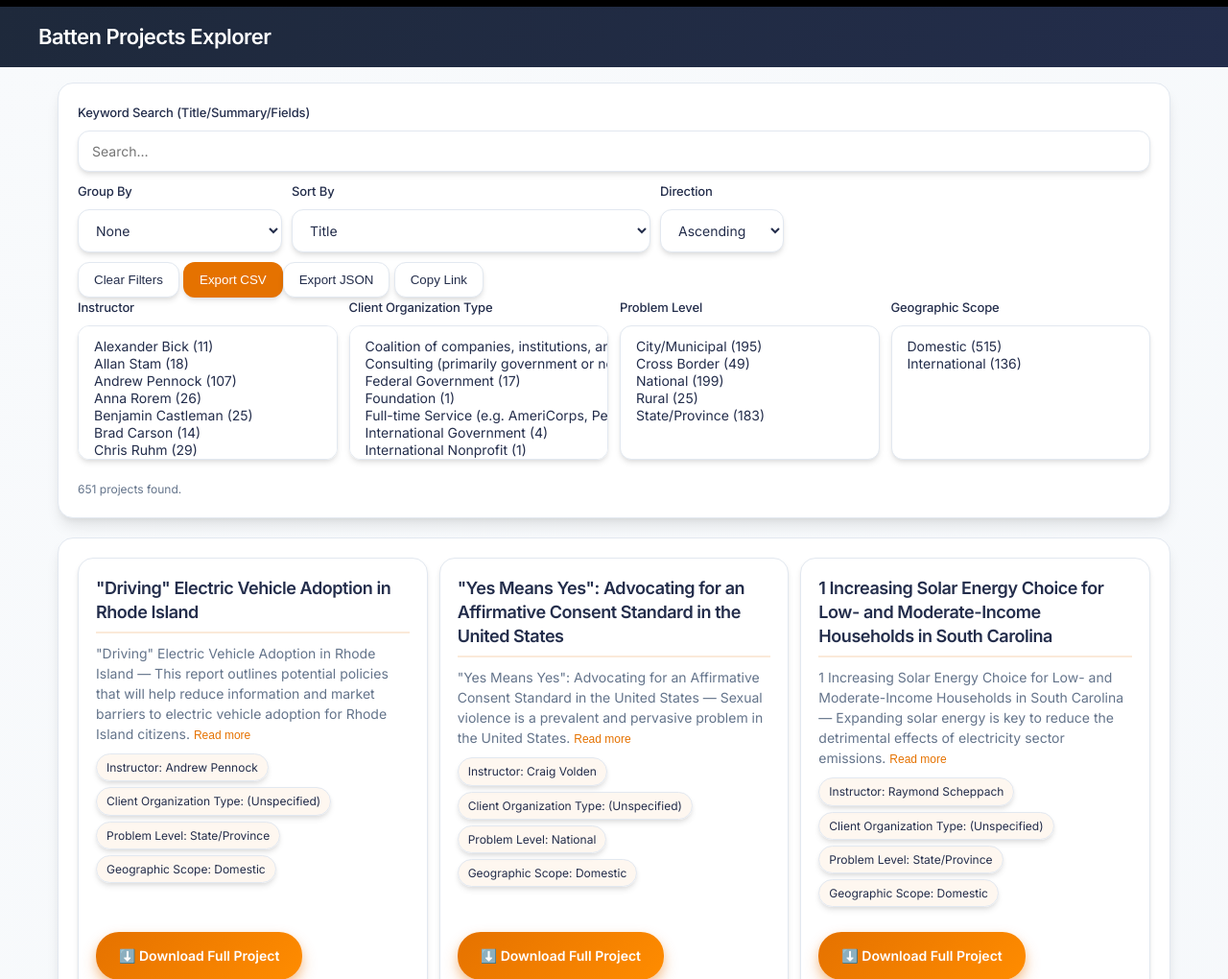
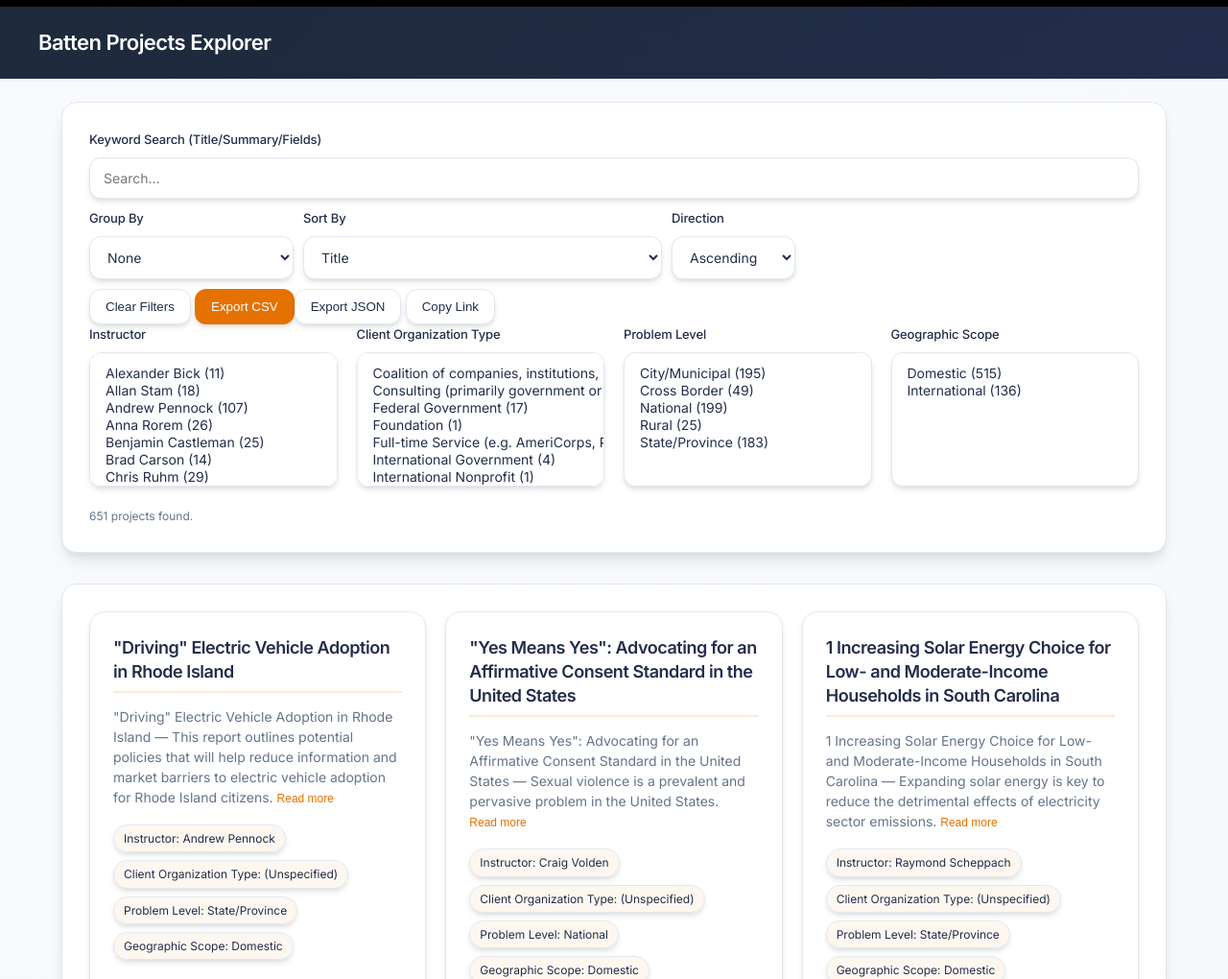
Before and after one commit to behartless67-a11y/APPExplorer, a website: page app.html in a window 1280 px wide. Shown: the part 80-1100 px from the top of the page at 96% size. Drawn offline with Linux system fonts and the light colour scheme.

Commit message:
Improve visual hierarchy with generous spacing throughout

```diff
--- a/app.html
+++ b/app.html
@@ -25,12 +25,12 @@
     }
     * { box-sizing: border-box; }
     body { margin:0; font-family: 'Inter', -apple-system, BlinkMacSystemFont, 'Segoe UI', Roboto, sans-serif; background:var(--brand-bg); color:var(--brand-text); font-size: 15px; line-height: 1.6; font-weight: 400;}
-    header { padding:14px 20px; background:var(--brand-header-bg); color:var(--brand-header-text);}
-    .nav { display:flex; align-items:center; gap:14px; max-width:1200px; margin:0 auto; }
+    header { padding:20px 24px; background:var(--brand-header-bg); color:var(--brand-header-text);}
+    .nav { display:flex; align-items:center; gap:20px; max-width:1200px; margin:0 auto; }
     .title { font-weight:600; font-size:22px; letter-spacing:-0.025em; }
-    .container { padding:16px 20px; max-width:1200px; margin:0 auto; }
-    .panel { background:var(--brand-card); border:1px solid var(--brand-border); border-radius:var(--radius); padding:20px; margin-bottom:20px; box-shadow:var(--shadow-lg); transition: transform 0.2s ease, box-shadow 0.2s ease;}
-    .filters { display:grid; gap:12px; grid-template-columns:repeat(auto-fill,minmax(240px,1fr)); }
+    .container { padding:24px 24px; max-width:1200px; margin:0 auto; }
+    .panel { background:var(--brand-card); border:1px solid var(--brand-border); border-radius:var(--radius); padding:28px; margin-bottom:32px; box-shadow:var(--shadow-lg); transition: transform 0.2s ease, box-shadow 0.2s ease;}
+    .filters { display:grid; gap:20px; grid-template-columns:repeat(auto-fill,minmax(240px,1fr)); }
     label { display:block; font-size:13px; font-weight:500; color:var(--brand-text); margin-bottom:8px; letter-spacing:-0.01em; }
     select, input[type="text"] { width:100%; padding:12px 14px; border:1px solid var(--brand-border); border-radius:12px; background:var(--brand-card); color:var(--brand-text); box-shadow:var(--shadow); transition: all 0.2s ease; font-family: inherit; font-size: 14px; font-weight: 400;}
     select:focus, input[type="text"]:focus { outline: 2px solid var(--brand-accent); outline-offset: 1px; }
@@ -38,13 +38,13 @@
     .pills { display:flex; gap:8px; flex-wrap:wrap; margin-top:8px; }
     .pill { display:inline-flex; align-items:center; gap:6px; padding:4px 10px; border-radius:999px; border:1.5px solid var(--brand-accent); background: rgba(229,114,0,0.08); font-size:12px; }
     .pill button { border:none; background:transparent; cursor:pointer; font-size:14px; line-height:1; color:var(--brand-accent); }
-    .grid { display:grid; gap:12px; grid-template-columns:repeat(auto-fill,minmax(320px,1fr)); }
-    .card { background:var(--brand-card); border:1px solid var(--brand-border); border-radius:var(--radius); padding:18px; display:flex; flex-direction:column; gap:10px; position:relative; box-shadow:var(--shadow); transition: transform 0.2s ease, box-shadow 0.2s ease; min-height: 300px;}
-    .card-content { display:flex; flex-direction:column; gap:10px; flex-grow:1; }
-    .card-footer { margin-top:auto; padding-top:16px; }
+    .grid { display:grid; gap:20px; grid-template-columns:repeat(auto-fill,minmax(320px,1fr)); }
+    .card { background:var(--brand-card); border:1px solid var(--brand-border); border-radius:var(--radius); padding:24px; display:flex; flex-direction:column; gap:16px; position:relative; box-shadow:var(--shadow); transition: transform 0.2s ease, box-shadow 0.2s ease; min-height: 300px;}
+    .card-content { display:flex; flex-direction:column; gap:14px; flex-grow:1; }
+    .card-footer { margin-top:auto; padding-top:20px; }
     .card h3 { margin:0; font-size:18px; font-weight:600; color:var(--brand-text); padding-bottom:8px; border-bottom:2px solid rgba(229,114,0,0.15); line-height:1.4; letter-spacing:-0.025em; }
     .muted { color:var(--brand-muted); font-size:14px; line-height:1.5; }
-    .meta { display:flex; gap:6px; flex-wrap:wrap; }
+    .meta { display:flex; gap:8px; flex-wrap:wrap; margin-top:4px; }
     .rowtop { display:flex; align-items:center; justify-content:space-between; gap:10px; }
     .count { font-size:12px; color:var(--brand-muted); }
     .readmore { color: var(--brand-accent); cursor:pointer; border:none; background:none; padding:0; font-size:12px; }
```
